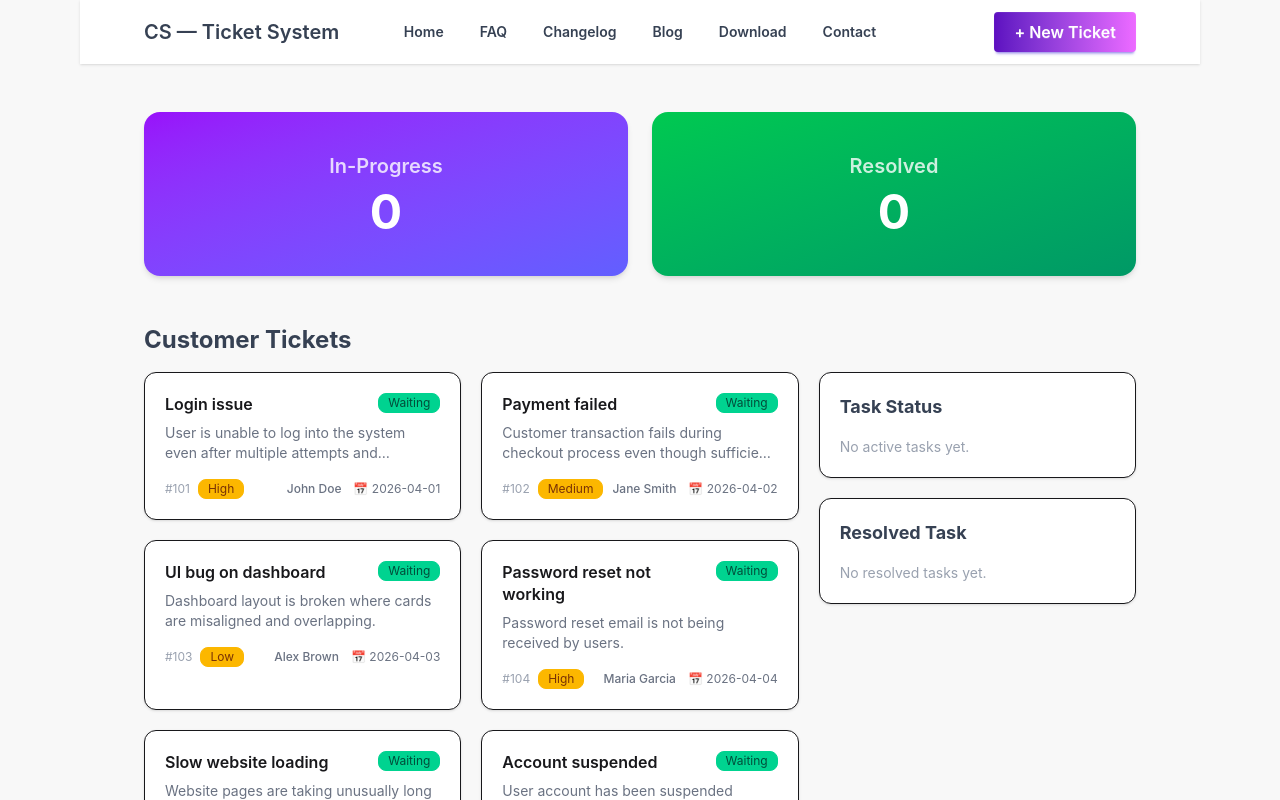
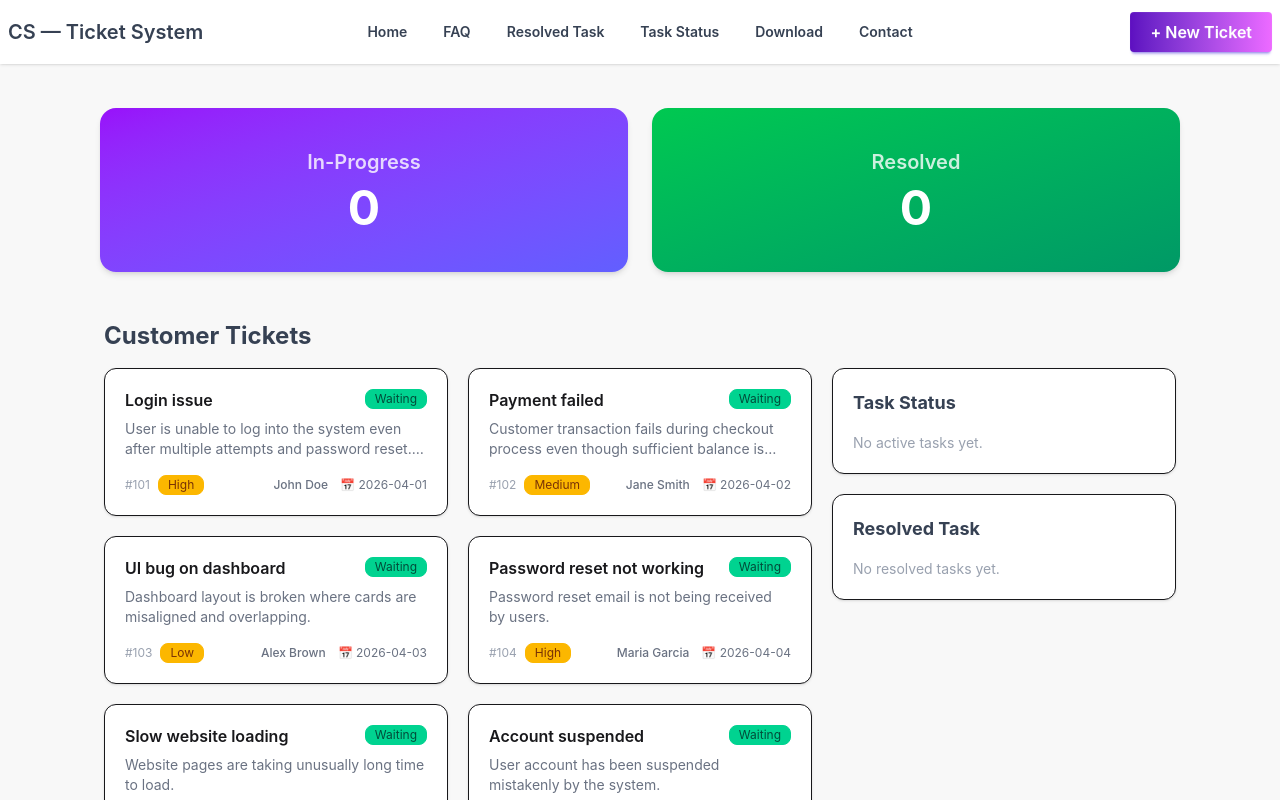
Before and after one commit to Sujon-pal/Customer-Support-Zone, a React (Vite) app: page / in a window 1280 px wide. Shown: the top 800 px of the page. Built offline with nearby package versions, Linux system fonts and the light colour scheme.

Commit message:
add responsive

```diff
--- a/src/App.jsx
+++ b/src/App.jsx
@@ -31,7 +31,7 @@ function App() {
     <div className="min-h-screen bg-base-200">
 
       {/* Navbar */}
-      <div className="px-4 sm:px-6 md:px-10 lg:px-20">
+      <div className="">
         <Navbar />
       </div>
 
--- a/src/component/Banner.jsx
+++ b/src/component/Banner.jsx
@@ -2,7 +2,7 @@ import React from "react";
 
 const Banner = ({ taskStatus, resolved }) => {
   return (
-    <div className="px-4 sm:px-6 md:px-10 lg:px-16 py-6 sm:py-8">
+    <div className=" sm:px-6 md:px-5  py-6 sm:py-8 md:mt-15 mt-9">
 
       <div className="grid grid-cols-1 md:grid-cols-2 gap-4 sm:gap-6">
 
--- a/src/component/Navbar.jsx
+++ b/src/component/Navbar.jsx
@@ -2,7 +2,7 @@ import React from "react";
 
 const Navbar = () => {
   return (
-    <div className="navbar bg-white px-4 sm:px-6 md:px-10 lg:px-16 shadow-sm">
+  <div className="navbar w-full bg-white fixed top-0 left-0 z-50 shadow-sm ">
 
       {/* Left */}
       <div className="navbar-start">
@@ -48,12 +48,12 @@ const Navbar = () => {
       {/* Center Menu (Desktop only) */}
       <div className="navbar-center hidden lg:flex">
         <ul className="menu menu-horizontal gap-3 text-sm font-semibold text-gray-700">
-          <li><a className="hover:text-black">Home</a></li>
-          <li><a className="hover:text-black">FAQ</a></li>
-          <li><a className="hover:text-black">Changelog</a></li>
-          <li><a className="hover:text-black">Blog</a></li>
-          <li><a className="hover:text-black">Download</a></li>
-          <li><a className="hover:text-black">Contact</a></li>
+           <li><a href="#home" className="hover:text-black">Home</a></li>
+          <li><a href="#faq" className="hover:text-black">FAQ</a></li>
+          <li><a href="#resolved" className="hover:text-black">Resolved Task</a></li>
+          <li><a href="#status" className="hover:text-black">Task Status</a></li>
+          <li><a href="#download" className="hover:text-black">Download</a></li>
+          <li><a href="#contact" className="hover:text-black">Contact</a></li>
         </ul>
       </div>
 
--- a/src/component/ResolvedTask.jsx
+++ b/src/component/ResolvedTask.jsx
@@ -2,7 +2,7 @@ import React from "react";
 
 const ResolvedTask = ({ resolved }) => {
   return (
-    <div className="bg-white border rounded-xl p-4 sm:p-5 shadow-sm">
+    <div id="resolved" className="bg-white border rounded-xl p-4 sm:p-5 shadow-sm">
 
       <h2 className="font-bold text-base sm:text-lg text-gray-700 mb-3 sm:mb-4">
         Resolved Task
--- a/src/component/TaskStatus.jsx
+++ b/src/component/TaskStatus.jsx
@@ -2,7 +2,7 @@ import React from "react";
 
 const TaskStatus = ({ taskStatus, onComplete }) => {
   return (
-    <div className="bg-white border rounded-xl p-4 sm:p-5 shadow-sm">
+    <div  id="status" className="bg-white border rounded-xl p-4 sm:p-5 shadow-sm">
 
       <h2 className="font-bold text-base sm:text-lg text-gray-700 mb-3 sm:mb-4">
         Task Status
--- a/src/component/Tickets.jsx
+++ b/src/component/Tickets.jsx
@@ -13,7 +13,7 @@ const Tickets = ({
   const userTickets = use(TicketsPromice);
 
   return (
-    <div className="px-4 sm:px-6 md:px-10 lg:px-16">
+    <div className="px-4 sm:px-6 md:px-6 ">
 
       <h1 className="pb-4 text-lg sm:text-xl md:text-2xl font-bold text-gray-700">
         Customer Tickets
```
